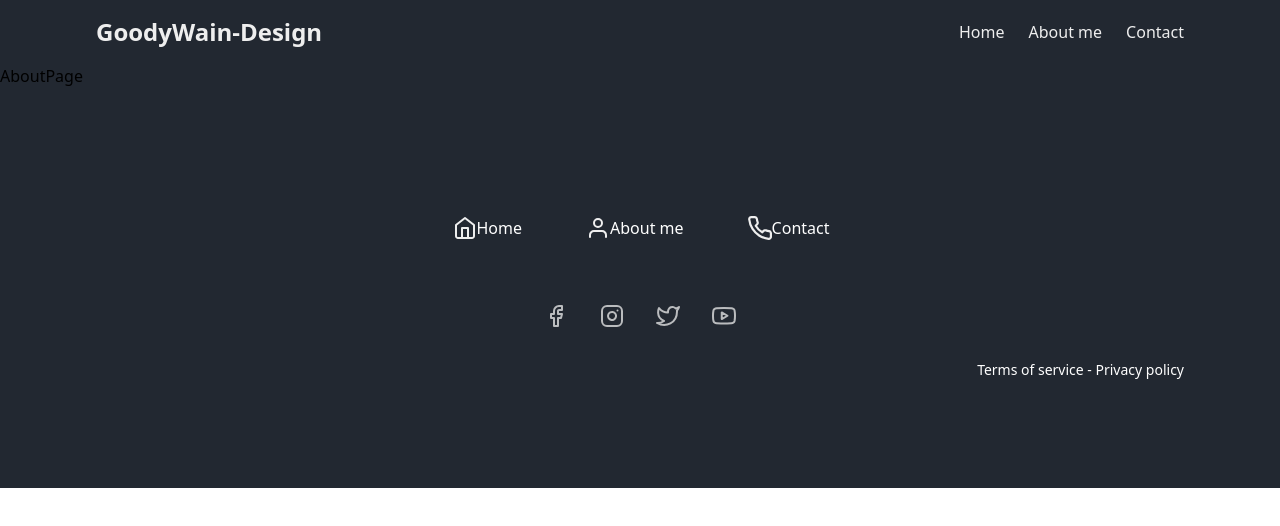
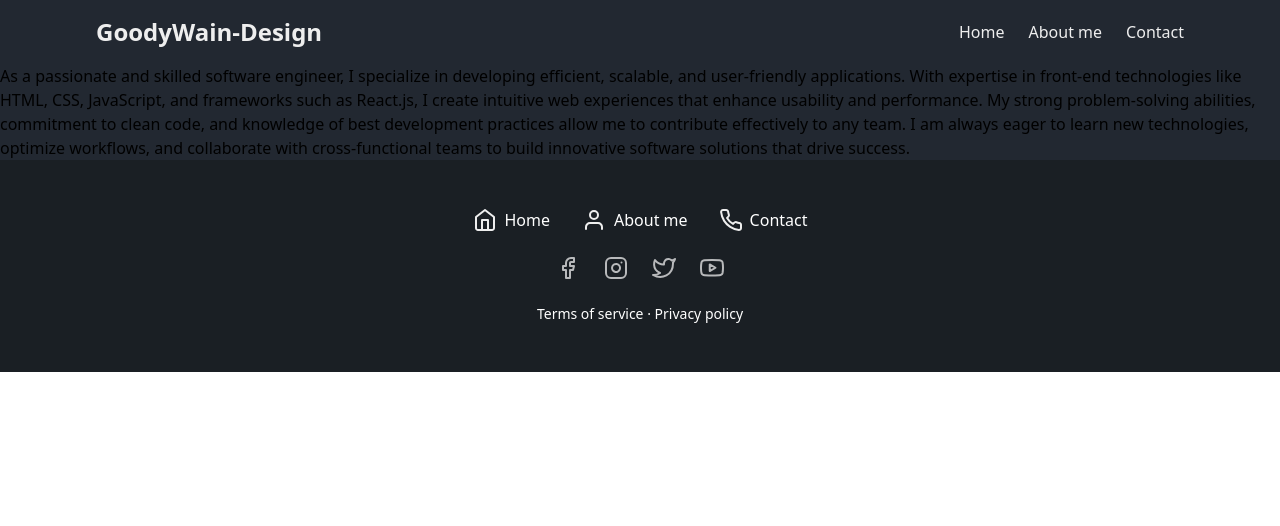
Before and after one commit to Goodness-1000/my-portfolio, a React (Vite) app: page /about in a window 1280 px wide. Shown: the top 526 px of the page. Built offline with nearby package versions, Linux system fonts and the light colour scheme.

Commit message:
Updated portfolio

```diff
--- a/src/App.jsx
+++ b/src/App.jsx
@@ -3,7 +3,7 @@ import { BrowserRouter as Router, Routes, Route, Link } from "react-router-dom";
 import Button from "./components/Button";
 import Works from "./components/Works";
 
-// Import new pages
+// Import pages
 import FrontendPage from "./pages/FrontendPage";
 import UIPage from "./pages/UIPage";
 import WebdevPage from "./pages/WebdevPage";
@@ -29,10 +29,10 @@ const App = () => {
 
         {/* ROUTES */}
         <Routes>
-          {/* HOME PAGE */}
+          {/* HOME */}
           <Route path="/" element={
             <div>
-              {/* HERO */}
+              {/* HERO SECTION */}
               <section className="flex flex-col-reverse lg:flex-row gap-8 items-center justify-between px-6 md:px-24 py-12">
                 {/* Left Text */}
                 <div className="w-full lg:w-1/2 flex flex-col space-y-6 text-center lg:text-left">
@@ -40,11 +40,9 @@ const App = () => {
                     Creative Frontend <span className="text-pink-400">Developer</span>
                   </h1>
                   <div className="flex flex-col sm:flex-row gap-4 justify-center lg:justify-start pt-6">
-                    {/* Hire me scrolls to Contact */}
-                    <Link to="/contact">
+                    <a href="#contact">
                       <Button title="Hire me" green />
-                    </Link>
-                    {/* Download CV links to a file */}
+                    </a>
                     <a href="/GoodnessWainoCV.pdf" download>
                       <Button title="Download CV" />
                     </a>
@@ -59,7 +57,7 @@ const App = () => {
                 </div>
               </section>
 
-              {/* ABOUT */}
+              {/* ABOUT PREVIEW */}
               <section className="flex flex-col lg:flex-row items-center justify-between px-6 md:px-24 py-16 gap-12">
                 <div className="w-full lg:w-1/2 flex flex-col space-y-6 relative">
                   <h2 className="text-4xl md:text-6xl font-bold text-white">
@@ -67,16 +65,12 @@ const App = () => {
                   </h2>
                   <p className="text-white text-base leading-relaxed">
                     As a passionate and skilled software engineer, I specialize in developing efficient,
-                    scalable, and user-friendly applications. With expertise in front-end technologies like
-                    HTML, CSS, JavaScript, and frameworks such as React.js, I create intuitive web
-                    experiences that enhance usability and performance...
+                    scalable, and user-friendly applications...
                   </p>
-                  {/* Read More button */}
                   <Link to="/about">
                     <Button title="Read More" />
                   </Link>
                 </div>
-
                 <div className="w-full lg:w-1/2 flex justify-center relative">
                   <img src="/bgimage2.svg" className="w-[80%] max-w-md" alt="About section background" />
                   <img src="/image2.svg" className="absolute top-4 w-[50%]" alt="Developer working illustration" />
@@ -105,10 +99,13 @@ const App = () => {
             </div>
           } />
 
-          {/* OTHER PAGES */}
+          {/* ABOUT PAGE */}
           <Route path="/about" element={<AboutPage />} />
+
+          {/* CONTACT PAGE */}
           <Route path="/contact" element={<ContactPage />} />
 
+          {/* WORKS PAGES */}
           <Route path="/works/all" element={<AllWorksPage />} />
           <Route path="/works/frontend" element={<FrontendPage />} />
           <Route path="/works/ui" element={<UIPage />} />
@@ -116,20 +113,26 @@ const App = () => {
         </Routes>
 
         {/* FOOTER */}
-        <footer className="flex-col gap-16 h-[50vh] items-center justify-center px-24">
-          <div className='flex gap-16 justify-center pt-32'>
-            <Link to="/" className='text-white flex'><img src='/home.svg' alt="" />Home</Link>
-            <Link to="/about" className='text-white flex'><img src='/user.svg' alt="" />About me</Link>
-            <Link to="/contact" className='text-white flex'><img src='/call.svg' alt="" />Contact</Link>
-          </div>
-          <div className='flex gap-8 justify-center pt-16'>
-            <img src='/facebook.svg' alt="Facebook" />
-            <img src='/instagram.svg' alt="Instagram" />
-            <img src='/twitter.svg' alt="Twitter" />
-            <img src='/youtube.svg' alt="YouTube" />
-          </div>
-          <div className='float-right pt-8'>
-            <p className='text-sm text-white '>Terms of service - Privacy policy</p>
+        <footer className="bg-[#1a1f24] py-12">
+          <div className="flex flex-col items-center space-y-6">
+            <div className="flex gap-8 text-white">
+              <Link to="/" className="flex items-center gap-2 hover:text-pink-400">
+                <img src="/home.svg" alt="home" /> Home
+              </Link>
+              <Link to="/about" className="flex items-center gap-2 hover:text-pink-400">
+                <img src="/user.svg" alt="about" /> About me
+              </Link>
+              <Link to="/contact" className="flex items-center gap-2 hover:text-pink-400">
+                <img src="/call.svg" alt="contact" /> Contact
+              </Link>
+            </div>
+            <div className="flex gap-6">
+              <img src="/facebook.svg" alt="fb" />
+              <img src="/instagram.svg" alt="ig" />
+              <img src="/twitter.svg" alt="twitter" />
+              <img src="/youtube.svg" alt="yt" />
+            </div>
+            <p className="text-white text-sm">Terms of service · Privacy policy</p>
           </div>
         </footer>
       </div>
--- a/src/pages/AboutPage.jsx
+++ b/src/pages/AboutPage.jsx
@@ -2,7 +2,16 @@ import React from 'react'
 
 const AboutPage = () => {
   return (
-    <div>AboutPage</div>
+    <div>As a passionate and skilled software engineer, I specialize in
+            developing efficient, scalable, and user-friendly applications. With
+            expertise in front-end technologies like HTML, CSS, JavaScript, and
+            frameworks such as React.js, I create intuitive web experiences that
+            enhance usability and performance. My strong problem-solving
+            abilities, commitment to clean code, and knowledge of best
+            development practices allow me to contribute effectively to any
+            team. I am always eager to learn new technologies, optimize
+            workflows, and collaborate with cross-functional teams to build
+            innovative software solutions that drive success.{" "}</div>
   )
 }
 
--- a/src/pages/ContactPage.jsx
+++ b/src/pages/ContactPage.jsx
@@ -1,35 +1,83 @@
-import React from 'react'
+import React from "react";
+import Button from "../components/Button";
 
 const ContactPage = () => {
   return (
-    <div> <div className="text-center space-y-6">
-    <h2 className="text-4xl md:text-6xl font-bold text-white">
-      Get in <span className="text-pink-400">Touch</span>
-    </h2>
-    <p className="text-gray-300 max-w-xl mx-auto">
-      Interested in working together? Let’s connect!
-    </p>
+    <div className="flex flex-col lg:flex-row gap-12 items-center justify-center px-6 md:px-24 py-16 min-h-screen bg-[#222831]">
+      {/* Left Section */}
+      <div className="w-full lg:w-1/2 flex flex-col items-start relative">
+        <h1 className="text-5xl md:text-7xl text-white font-bold leading-tight">
+          Got a project in <br />
+          <span className="text-pink-400">mind?</span>
+        </h1>
+
+        <div className="relative mt-12">
+          <img
+            src="/section4arrow.svg"
+            className="absolute -left-12 top-0 w-40"
+            alt="arrow down"
+          />
+          <img
+            src="/climbing.svg"
+            className="w-[20vw] max-w-sm object-cover relative z-10 left-32"
+            alt="climbing"
+          />
+          <img
+            src="/shadow4.svg"
+            className="w-[600px] max-w-xs object-cover absolute top-[355px] left-32"
+            alt="shadow"
+          />
+        </div>
       </div>
 
-  <form className="max-w-2xl mx-auto mt-10 space-y-6">
+      {/* Right Section (Form) */}
+      <div className="w-full lg:w-1/2 bg-transparent">
+        <img src="/keyboard.svg" className="pb-8 w-40 mx-auto lg:mx-0" alt="keyboard" />
+
+        <div className="flex flex-col gap-6">
+          {/* Name + Email */}
+          <div className="flex flex-col md:flex-row gap-6">
+            <div className="flex flex-col w-full">
+              <h3 className="text-white text-xl mb-2">Your Name</h3>
               <input
+                className="bg-[#393E4680] text-white rounded-md py-2 px-3 outline-none"
                 type="text"
-      placeholder="Your Name"
-      className="w-full p-4 rounded-lg bg-[#1F2937] text-white focus:outline-none"
+                placeholder="Enter your name"
               />
+            </div>
+
+            <div className="flex flex-col w-full">
+              <h3 className="text-white text-xl mb-2">Your Email</h3>
               <input
+                className="bg-[#393E4680] text-white rounded-md py-2 px-3 outline-none"
                 type="email"
-      placeholder="Your Email"
-      className="w-full p-4 rounded-lg bg-[#1F2937] text-white focus:outline-none"
+                placeholder="Enter your email"
               />
+            </div>
+          </div>
+
+          {/* Message */}
+          <div>
+            <h3 className="text-white text-xl mb-2">Your Message</h3>
             <textarea
-      rows="5"
-      placeholder="Your Message"
-      className="w-full p-4 rounded-lg bg-[#1F2937] text-white focus:outline-none"
+              className="bg-[#393E4680] text-white rounded-md p-3 w-full h-40 outline-none resize-none"
+              placeholder="Type your message here..."
             ></textarea>
+          </div>
+
+          {/* Button */}
+          <div>
             <Button title="Send Message" green />
-  </form></div>
-  )
-}
+          </div>
 
-export default ContactPage
+          {/* Mail Icon */}
+          <div className="flex justify-end pt-6">
+            <img src="/mail4.svg" alt="mail" className="w-24" />
+          </div>
+        </div>
+      </div>
+    </div>
+  );
+};
+
+export default ContactPage;
```
Lines whose indentation alone changed are shown as unchanged.
